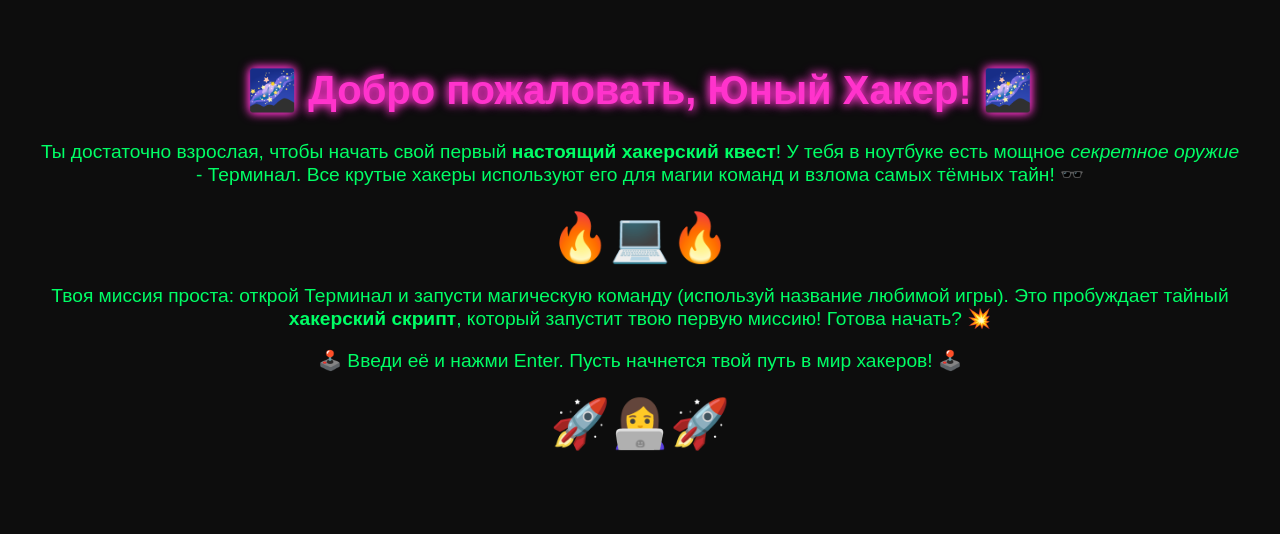
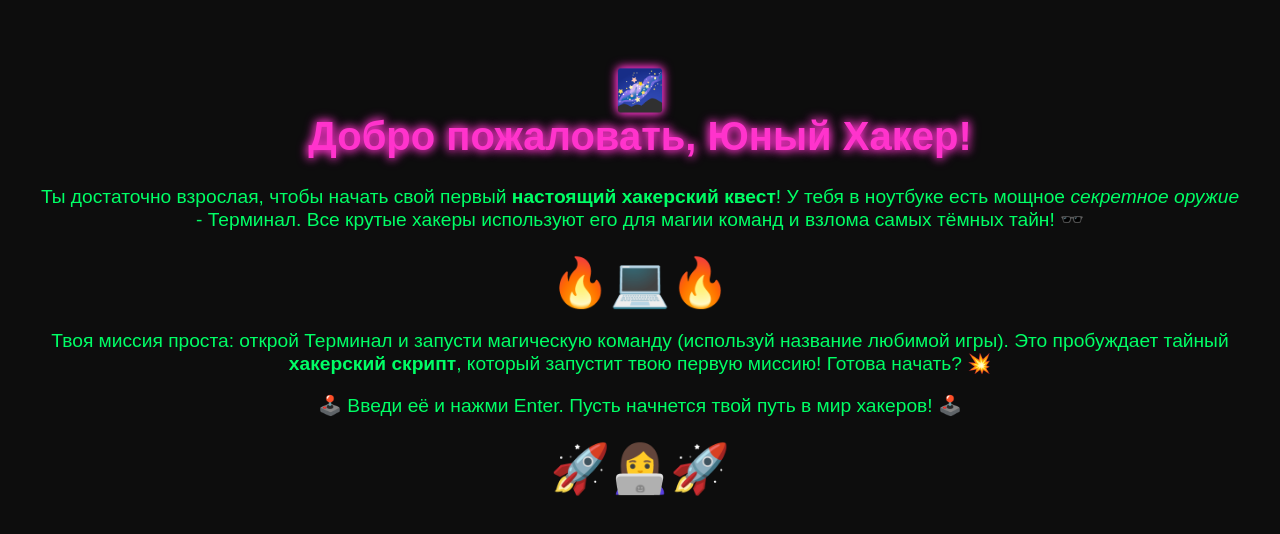
Before and after one commit to brovikov/quest14, a plain HTML site: page index.html in a window 1280 px wide. Drawn offline with Linux system fonts and the light colour scheme.

Commit message:
Update title

```diff
--- a/index.html
+++ b/index.html
@@ -37,7 +37,7 @@
   </style>
 </head>
 <body>
-  <h1>🌌 Добро пожаловать, Юный Хакер! 🌌</h1>
+  <h1>🌌 <br>Добро пожаловать, Юный Хакер!</h1>
 
   <p class="instructions">
     Ты достаточно взрослая, чтобы начать свой первый <b>настоящий хакерский квест</b>! У тебя в ноутбуке есть мощное <i>секретное оружие</i> - Терминал. Все крутые хакеры используют его для магии команд и взлома самых тёмных тайн! 🕶️
```
